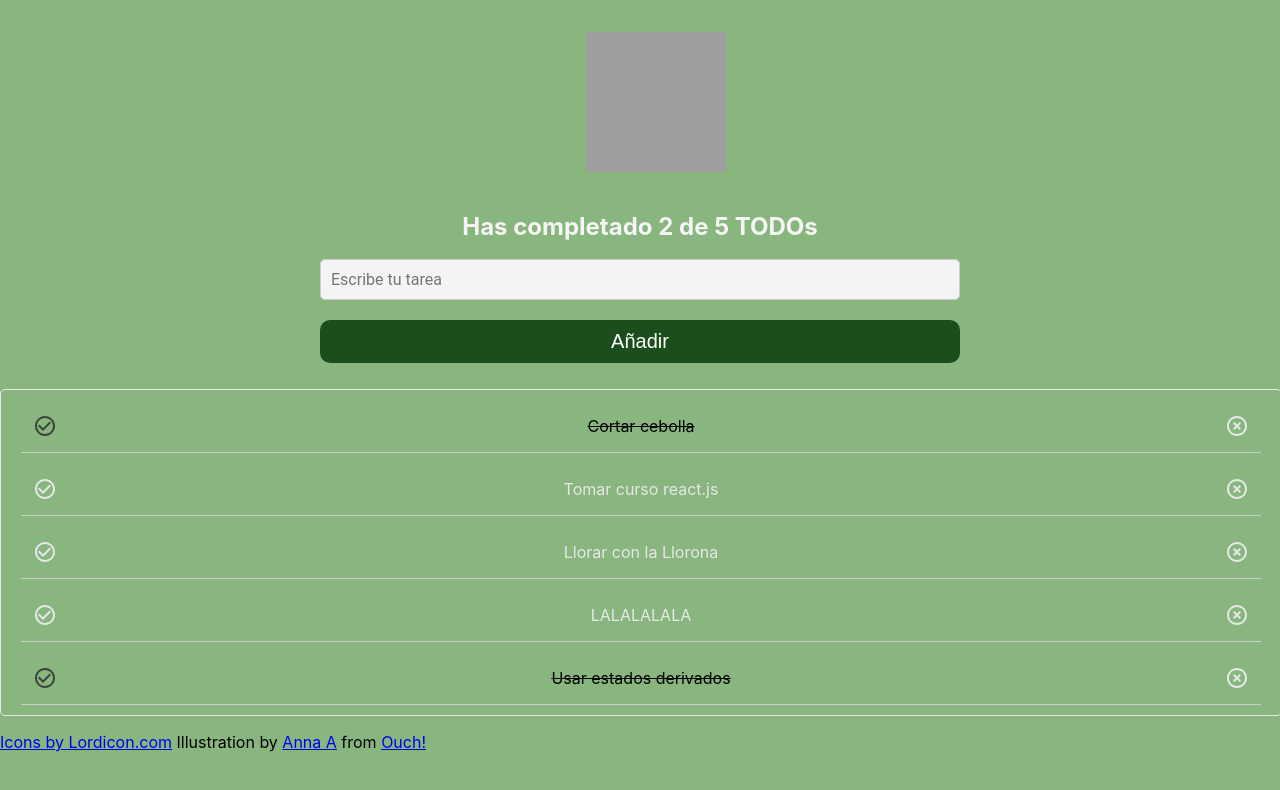
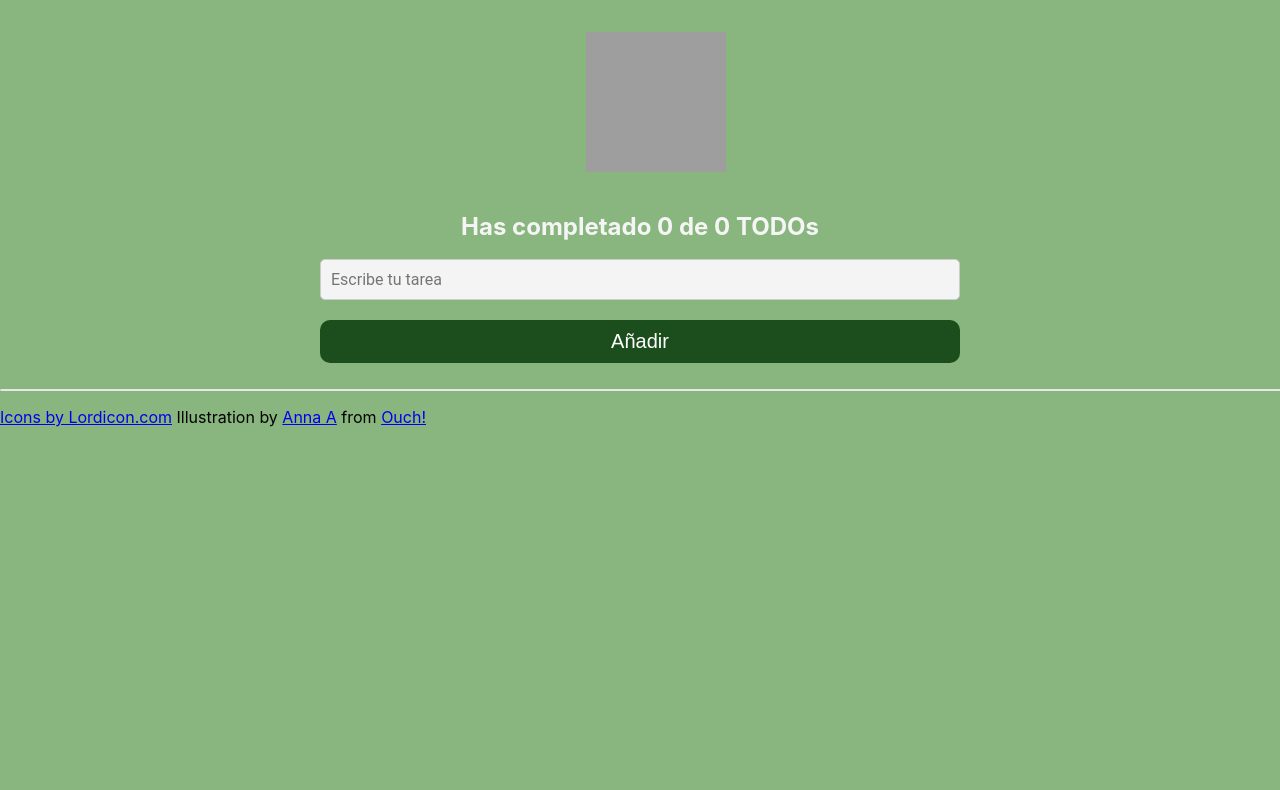
Before and after one commit to BCAndreaC/react_intro_ToDo, a React (Create React App) app: page / in a window 1280 px wide. Shown: the top 790 px of the page. Built offline with nearby package versions, Linux system fonts and the light colour scheme; grey boxes are pictures that could not be loaded.

Commit message:
Add localStorage interactions

```diff
--- a/src/App.js
+++ b/src/App.js
@@ -7,16 +7,29 @@
 import { ToDoNav } from "./ToDoNav";
 import "./App.css";
 
-const defaultToDos = [
-  { text: "Cortar cebolla", completed: true },
-  { text: "Tomar curso react.js", completed: false },
-  { text: "Llorar con la Llorona", completed: false },
-  { text: "LALALALALA", completed: false },
-  { text: "Usar estados derivados", completed: true },
-];
+// const defaultToDos = [
+//   { text: "Cortar cebolla", completed: true },
+//   { text: "Tomar curso react.js", completed: false },
+//   { text: "Llorar con la Llorona", completed: false },
+//   { text: "LALALALALA", completed: false },
+//   { text: "Usar estados derivados", completed: true },
+// ];
+// localStorage.setItem('ToDos_V1.0', JSON.stringify(defaultToDos));
+// localStorage.removeItem('ToDos_V1.0');
+
 
 function App() {
-  const [ToDos, setToDos] = React.useState(defaultToDos);
+  const localStorageToDos = localStorage.getItem('ToDos_V1.0');
+  let parsedToDos = JSON.parse(localStorageToDos);
+
+  if (!localStorageToDos) {
+    localStorage.setItem('ToDos_V1.0', JSON.stringify([]));
+    parsedToDos = [];
+  } else {
+    parsedToDos = JSON.parse(localStorageToDos);
+  }
+
+  const [ToDos, setToDos] = React.useState(parsedToDos);
   const [searchValue, setSearchValue] = React.useState('');
   console.log("Los usuarios buscan" + searchValue);
 
@@ -31,17 +44,23 @@
   }
   );
 
+  const saveToDos = (newToDos) => {
+    const stringifiedToDos = JSON.stringify(newToDos);
+    localStorage.setItem('ToDos_V1.0', stringifiedToDos);
+    setToDos(newToDos);
+  }
+
   const completeToDo = (text) => {
     const newToDos = [...ToDos];
     const toDoIndex = newToDos.findIndex(ToDo => ToDo.text === text);
     newToDos[toDoIndex].completed = true;
-    setToDos(newToDos);
+    saveToDos(newToDos);
   };
   const onDeleteToDo = (text) => {
     const newToDos = [...ToDos];
     const toDoIndex = newToDos.findIndex(ToDo => ToDo.text === text);
     newToDos.splice(toDoIndex, 1);
-    setToDos(newToDos);
+    saveToDos(newToDos);
   };
 
   return (
--- a/src/ToDoItem.css
+++ b/src/ToDoItem.css
@@ -9,7 +9,7 @@
 
 .ToDoItem-p--complete {
   text-decoration: line-through;
-  color: black;
+  color: greenyellow;
 }
 
 .Icon {
@@ -25,14 +25,16 @@
 }
 
 .Icon-check {
-    position: absolute;
-    left: 12px;
-  }
+  left: 12px;
+}
 
-  .Icon-check--active {
-    color: #3b443b;
-  }
+.Icon-check--active {
+  color: greenyellow;
+}
 
+.Icon-check:hover {
+  color: greenyellow;
+}
 
 .Icon-delete:hover {
   color: red;
--- a/src/ToDoItem.js
+++ b/src/ToDoItem.js
@@ -6,7 +6,7 @@
     return (
       <li className="liToDo">
         <span
-        className={ `Icon Icon-check} ${props.completed && "Icon-check--active"}`}
+        className={ `Icon Icon-check ${props.completed && "Icon-check--active"}`}
         onClick={props.onComplete}
         >
           <MdCheckCircleOutline />
```
